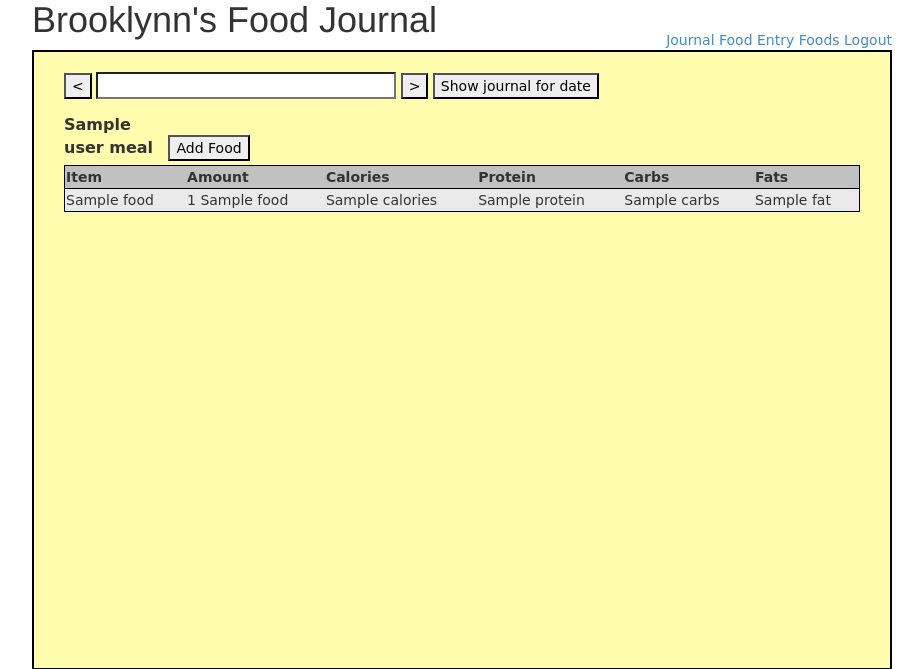
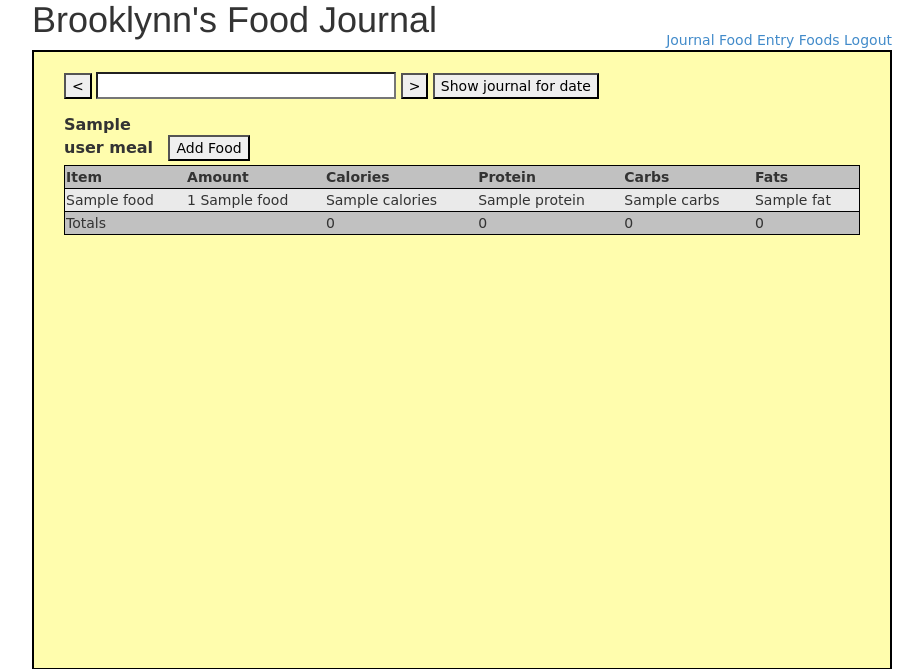
Before and after one commit to lconway/HealthJournal_php, a CodeIgniter app: template application/views/journal.php in a window 1280 px wide. Shown: the top 669 px of the page, without its empty margins (178-1101 px from the left). Run offline with CodeIgniter, Linux system fonts and the light colour scheme; the template is opened without the code that fills it: most values are stand-ins (such as "Sample title", 1, 10 or a date in 2020); some libraries are stand-ins or nearby versions.

Commit message:
calculate and display totals for each meal table using plugin sumtr

```diff
--- a/application/views/journal.php
+++ b/application/views/journal.php
@@ -8,15 +8,30 @@
     <link href="<?=base_url()?>/assets/bootstrap/css/bootstrap.min.css" rel="stylesheet" media="screen">
     <script type="text/javascript" src="<?=base_url()?>/assets/jquery/jquery-1.10.2.js"></script>
     <script src="http://ajax.googleapis.com/ajax/libs/jqueryui/1.10.3/jquery-ui.min.js"></script>
+    <script type="text/javascript" src="<?=base_url()?>/assets/jquery/jquery.sumtr.js"></script>
     <script type="text/javascript">
 
     $(document).ready(function(){
 
+
+
+
+
+
         $('.datepicker').datepicker();
         // $('#dateForm').submit(function(){
         //     var dateValue = $('#journal_date').val();
+        //     $_SESSION['journal_date'] = dateValue;
 
-        // });
+        //     return false;
+        //  });
+
+        $('table.mealTable').each(function(){
+            // var tableName = $(this).attr("id");
+            // alert(tableName);
+            $(this).sumtr();
+        });
+
 
     });
     </script>
@@ -60,7 +75,7 @@
                 <label><?=$userMeal['name']?></label>
                 <input type="submit" value="Add Food">
                 <input type="hidden" name="userMealId" value="<?=$userMeal['userMealId']?>">
-                <table id="<?=$userMeal['name']?>">
+                <table id="<?=$userMeal['name']?>" class="mealTable">
                     <thead>
                         <tr>
                             <th>Item</th>
@@ -80,10 +95,10 @@
                         <tr class = <?=$rowType?>>
                             <td><?=$food['foodName']?></td>
                             <td><?=$food['serving_size']?> <?=$food['measureName']?></td>
-                            <td><?=$food['calories']?></td>
-                            <td><?=$food['protein']?></td>
-                            <td><?=$food['carbs']?></td>
-                            <td><?=$food['fat']?></td>
+                            <td class="sum"><?=$food['calories']?></td>
+                            <td class="sum"><?=$food['protein']?></td>
+                            <td class="sum"><?=$food['carbs']?></td>
+                            <td class="sum"><?=$food['fat']?></td>
                         </tr>
 <?php
                         $row++;
@@ -91,6 +106,16 @@
                //}
 ?>
                     </tbody>
+                    <tfoot>
+                        <tr class="summary">
+                            <td>Totals</td>
+                            <td></td>
+                            <td>0</td>
+                            <td>0</td>
+                            <td>0</td>
+                            <td>0</td>
+                        </tr>
+                    </tfoot>
                 </table>
             </form>
 <?php
--- a/assets/css/style.css
+++ b/assets/css/style.css
@@ -140,6 +140,9 @@
 	.mealForm thead {
 		background-color: #C1C1C1;
 	}
+	.mealForm tfoot {
+		background-color: #C1C1C1;
+	}
 	.mealForm .oddRow {
 		background-color: #EAEAEA;
 	}
```
